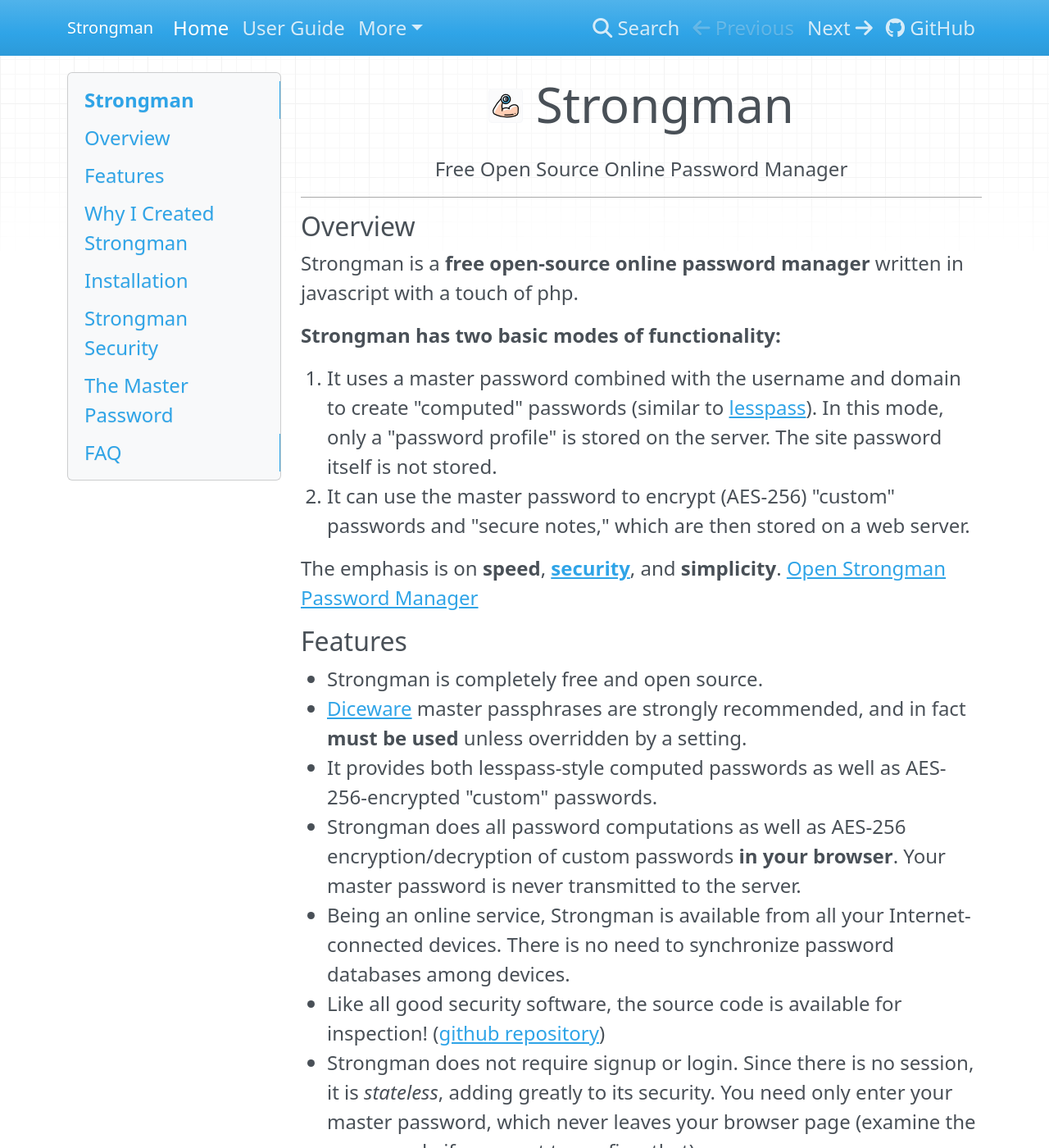
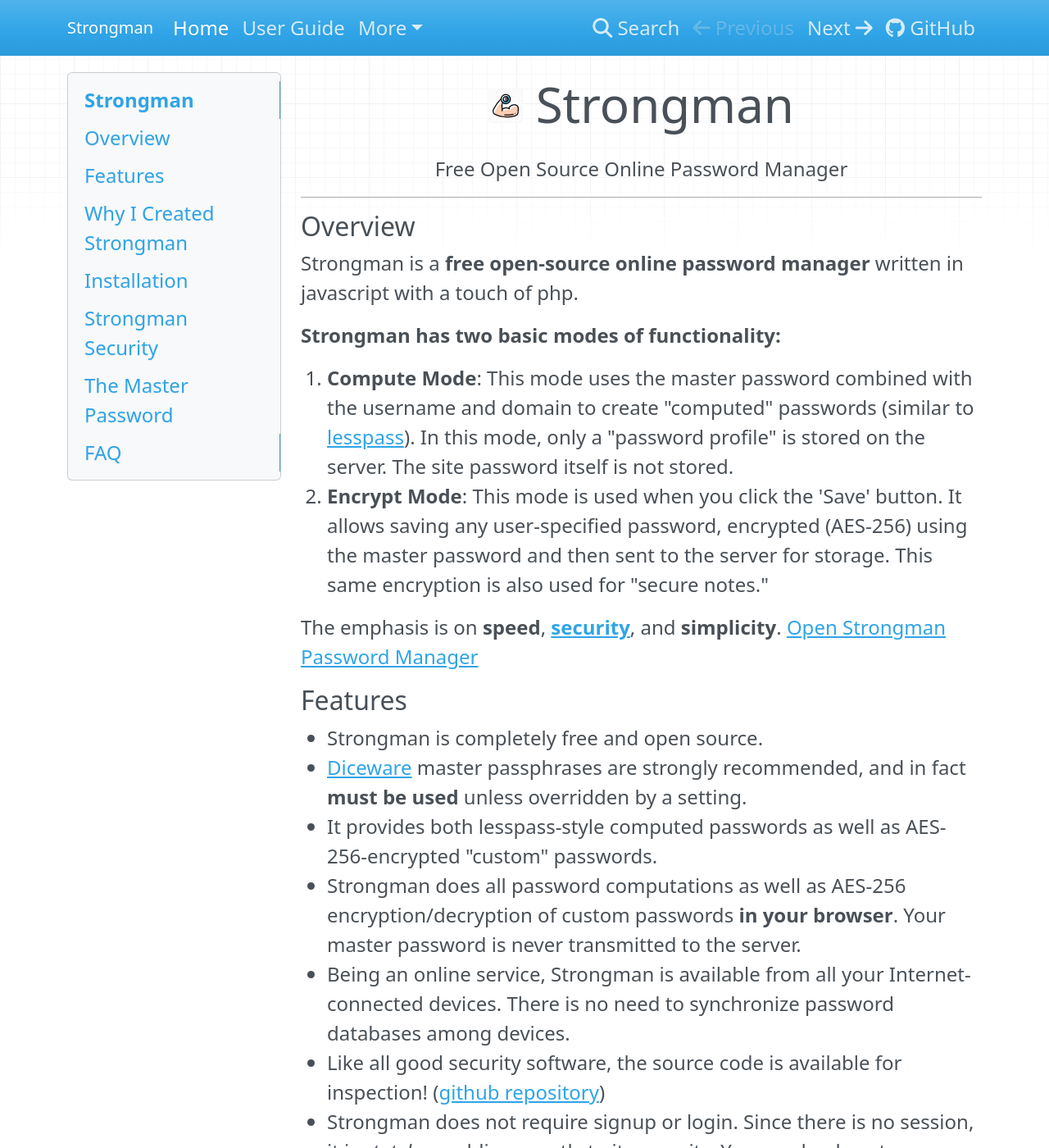
Before and after one commit to lstandish/strongman-md, an MkDocs documentation site: the page built from docs/index.md, in a window 1280 px wide and 1400 px high. Shown: the whole window at 82% size. Built offline with MkDocs 1.6.1, drawn with Linux system fonts in a browser that asks for light colours; some of the changed text lies outside the part shown.

Commit message:
update docs

```diff
--- a/docs/index.md
+++ b/docs/index.md
@@ -9,8 +9,8 @@
 
 **Strongman has two basic modes of functionality:**
 
-1. It uses a master password combined with the username and domain to create "computed" passwords (similar to [lesspass]). In this mode, only a "password profile" is stored on the server. The site password itself is not stored.
-2. It can use the master password to encrypt (AES-256) "custom" passwords and "secure notes," which are then stored on a web server.
+1. **Compute Mode**: This mode uses the master password combined with the username and domain to create "computed" passwords (similar to [lesspass]). In this mode, only a "password profile" is stored on the server. The site password itself is not stored.
+2. **Encrypt Mode**: This mode is used when you click the 'Save' button. It allows saving any user-specified password, encrypted (AES-256) using the master password and then sent to the server for storage. This same encryption is also used for "secure notes."
 
 The emphasis is on **speed**, [**security**](#strongman-security), and **simplicity**. [Open Strongman Password Manager]
 
```
Also changed, not shown: other parts of docs/index.md (+1 -1 lines).
